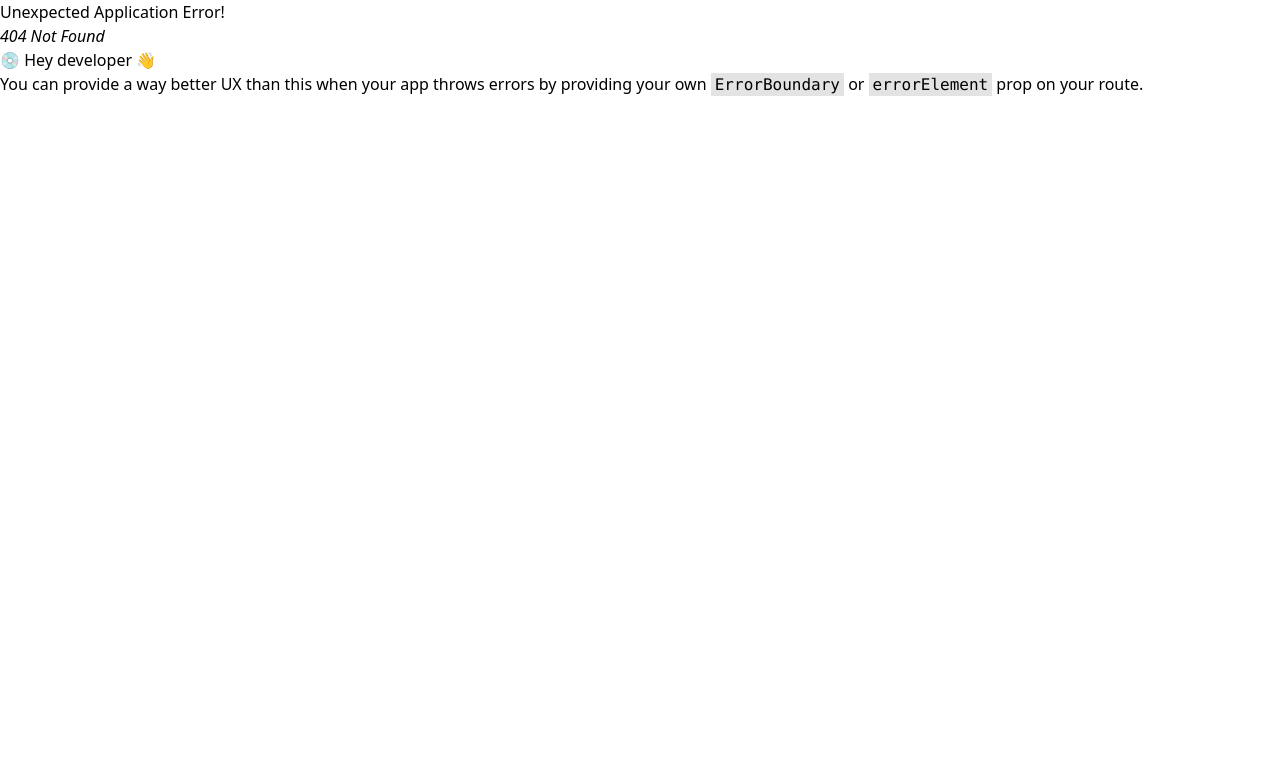
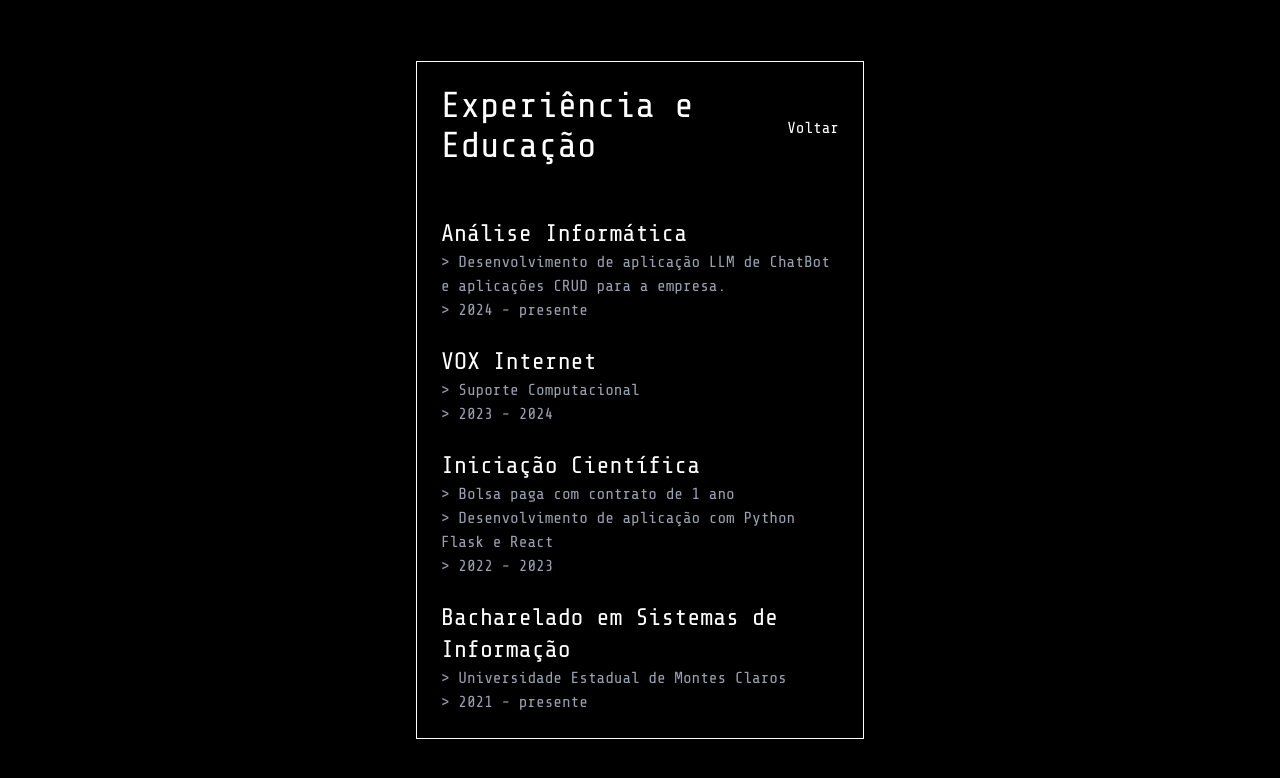
Before and after one commit to arthurdeka/personal-website, a React app: page /professionalxp in a window 1280 px wide. Before the commit this address had no page. Shown: the top 778 px of the page. Built offline with nearby package versions, Linux system fonts and the light colour scheme; the HTML template or start-up script is replaced by a standard one.

Commit message:
page/xp-and-edu

```diff
--- a/src/router.tsx
+++ b/src/router.tsx
@@ -3,11 +3,13 @@ import HomePage from "./routes/HomePage";
 import AboutMePage from "./routes/AbouteMePage";
 import ProjectsPage from "./routes/ProjectsPage";
 import MyStack from "./routes/MyStack";
+import ProfessionalExperience from "./routes/ProfessionalExperience";
 
 export const router = createBrowserRouter([
     {path: "/", element: <HomePage />},
     {path: "/about", element: <AboutMePage />},
     {path: "/projects", element: <ProjectsPage />},
     {path: "/mystack", element: <MyStack />},
+    {path: "/professionalxp", element: <ProfessionalExperience />},
 
   ]);
--- a/src/routes/HomePage.tsx
+++ b/src/routes/HomePage.tsx
@@ -29,8 +29,8 @@ const HomePage: React.FC = () => {
           <a onClick={() => navigate("/mystack")} href="#projects" className="text-white hover:underline inline-block menu-flicker">
             &gt; meu stack
           </a>
-          <a href="#socials" className="text-white hover:underline menu-flicker">
-            &gt; experiência profissional
+          <a onClick={() => navigate("/professionalxp")} href="#socials" className="text-white hover:underline menu-flicker">
+            &gt; experiência e educação
           </a>
           <a href="#socials" className="text-white hover:underline menu-flicker">
             &gt; educação
--- /dev/null
+++ b/src/routes/ProfessionalExperience.tsx
@@ -0,0 +1,49 @@
+import { useNavigate } from "react-router-dom";
+
+const ProfessionalExperience: React.FC = () => {
+
+const navigate = useNavigate();
+
+  return (
+    <div className="min-h-screen bg-black text-white flex items-center justify-center p-4 font-primary">
+      <div className="border border-white p-6 w-full max-w-md">
+
+        <div className="flex flex-row justify-between items-center mb-12">
+          <h1 className="text-white text-4xl mb-1">
+            <span className="font-normal flicker-loop ">Experiência e Educação</span>
+          </h1>
+          <span onClick={() => navigate("/")} className="cursor-pointer hover:underline">Voltar</span>
+        </div>
+
+        <div className="flex flex-col space-y-6">
+            <div>
+                <h2 className="text-2xl hover:underline">Análise Informática</h2>
+                <h3 className="text-md text-gray-400">&gt; Desenvolvimento de aplicação LLM de ChatBot e aplicações CRUD para a empresa.</h3>
+                <h3 className="text-md text-gray-400">&gt; 2024 - presente</h3>
+            </div>
+            <div>
+                <h2 className="text-2xl hover:underline">VOX Internet</h2>
+                <h3 className="text-md text-gray-400">&gt; Suporte Computacional</h3>
+                <h3 className="text-md text-gray-400">&gt; 2023 - 2024</h3>
+            </div>
+            <div>
+                <h2 className="text-2xl hover:underline">Iniciação Científica</h2>
+                <h3 className="text-md text-gray-400">&gt; Bolsa paga com contrato de 1 ano</h3>
+                <h3 className="text-md text-gray-400">&gt; Desenvolvimento de aplicação com Python Flask e React</h3>
+                <h3 className="text-md text-gray-400">&gt; 2022 - 2023</h3>
+            </div>
+            <div>
+                <h2 className="text-2xl hover:underline">Bacharelado em Sistemas de Informação</h2>
+                <h3 className="text-md text-gray-400">&gt; Universidade Estadual de Montes Claros</h3>
+                <h3 className="text-md text-gray-400">&gt; 2021 - presente</h3>
+            </div>
+
+        </div>
+
+
+      </div>
+    </div>
+  );
+};
+
+export default ProfessionalExperience;
```
